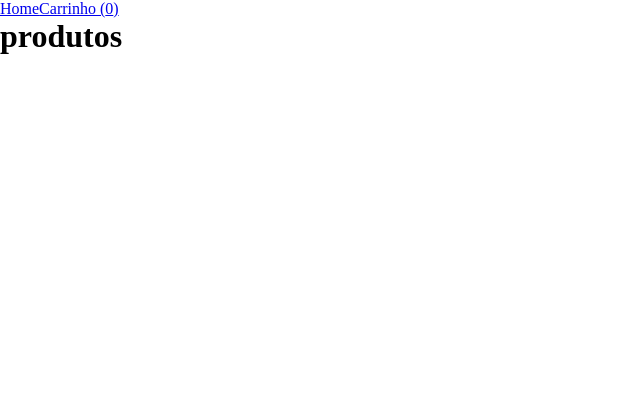
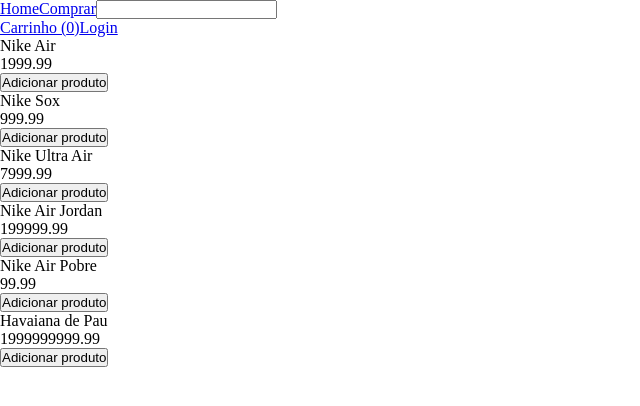
Before and after one commit to RennanLima21/GamaDesafioFinal-ShoesEcommerce, a React (Create React App) app: page /Produtos in a window 1280 px wide. Shown: the top 406 px of the page, without its empty margins (0-640 px from the left). Built offline with nearby package versions, Linux system fonts and the light colour scheme.

Commit message:
atualizações do carrinho

```diff
--- a/src/App.tsx
+++ b/src/App.tsx
@@ -19,7 +19,12 @@
       <header>
         <nav>
           <Link to="/">Home</Link>
+          <Link to="/Produtos">Comprar</Link>
+          <input type="text" />
+        </nav>
+        <nav>
           <Link to="/carrinho">Carrinho ({itensNoCarrinho})</Link>
+          <Link to="/Login">Login</Link>
         </nav>
       </header>
     </div>
--- a/src/pages/Inicio.tsx
+++ b/src/pages/Inicio.tsx
@@ -1,16 +1,11 @@
 /**Alterado por Lívia Alcântara da Silva
  *
  */
-import { CardProduto } from "../components/CardProduto";
-import listaProdutos from '../produtos.json';
-
 
 export const Inicio = () => {
   return (
     <div>
-      {listaProdutos.produtos.map(produto =>(
-        <CardProduto key={produto.id} {...produto} />
-      ))}
+      <strong>Nossas novidades</strong>
     </div>
   );
 }
--- a/src/pages/Produtos.tsx
+++ b/src/pages/Produtos.tsx
@@ -1,3 +1,16 @@
+/**Alterado por Lívia Alcântara da Silva
+ *
+ */
+import { CardProduto } from "../components/CardProduto";
+import listaProdutos from '../produtos.json';
+
+
 export const Produtos = () => {
-  return <h1>produtos</h1>;
-};
+  return (
+    <div>
+      {listaProdutos.produtos.map(produto =>(
+        <CardProduto key={produto.id} {...produto} />
+      ))}
+    </div>
+  );
+}
```
Also changed, not shown: src/styles/global.scss (added).
